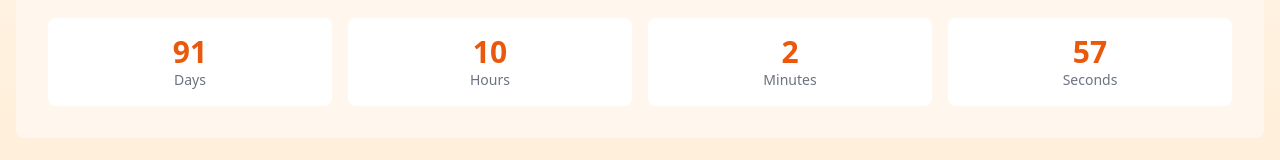
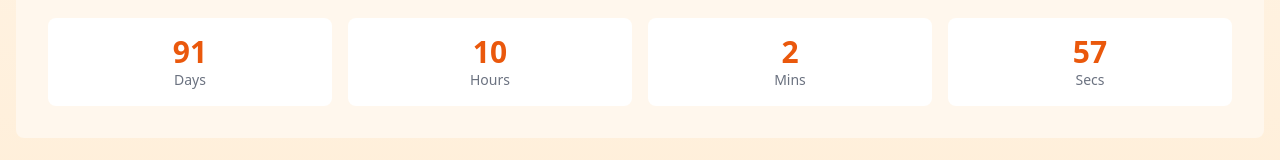
Before and after one commit to William2897/aoy-registration-form, a React (Vite) app in the folder frontend/: page / in a window 1280 px wide. Shown: the part 450-610 px from the top of the page. Built offline with nearby package versions, Linux system fonts and the light colour scheme.

Commit message:
Shorten time unit labels in RegistrationCountdown component

```diff
--- a/frontend/src/components/RegistrationCountdown.tsx
+++ b/frontend/src/components/RegistrationCountdown.tsx
@@ -78,13 +78,13 @@ const RegistrationCountdown: React.FC<RegistrationCountdownProps> = ({ onStart }
                 <div className="text-3xl font-bold text-orange-600 dark:text-orange-400">
                   {timeLeft.minutes}
                 </div>
-                <div className="text-sm text-gray-500 dark:text-gray-400">Minutes</div>
+                <div className="text-sm text-gray-500 dark:text-gray-400">Mins</div>
               </div>
               <div className="bg-white dark:bg-gray-800 p-4 rounded-lg">
                 <div className="text-3xl font-bold text-orange-600 dark:text-orange-400">
                   {timeLeft.seconds}
                 </div>
-                <div className="text-sm text-gray-500 dark:text-gray-400">Seconds</div>
+                <div className="text-sm text-gray-500 dark:text-gray-400">Secs</div>
               </div>
             </div>
           </div>
```
